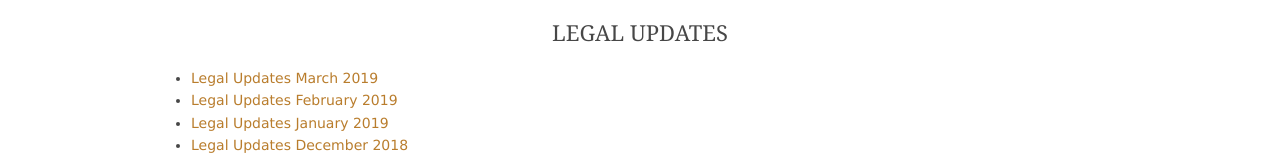
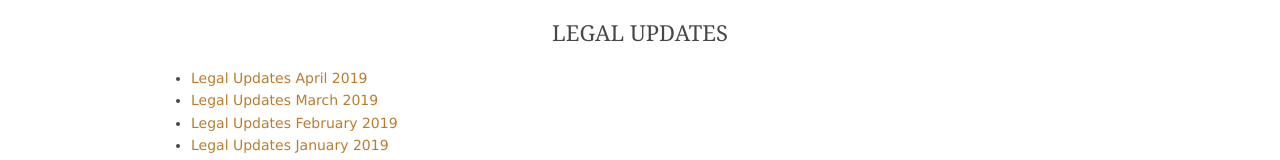
Before and after one commit to gitmnikhil/gitmnikhil.github.io, a plain HTML site: page legal.html in a window 1280 px wide. Shown: the part 602-762 px from the top of the page. Drawn offline with Linux system fonts and the light colour scheme.

Commit message:
Update legal.html

```diff
--- a/legal.html
+++ b/legal.html
@@ -105,6 +105,9 @@ Licence URI: http://www.os-templates.com/template-terms
           <h3 class="center heading">Legal Updates</h3>
           <ul>
             <li>
+              <a href="fileViewer.html?filePath=pdf/legalupdate/Legal Update -April 2019.pdf">Legal Updates April 2019</a>
+            </li>
+            <li>
               <a href="fileViewer.html?filePath=pdf/legalupdate/Legal Update -March 2019.pdf">Legal Updates March 2019</a>
             </li>
             <li>
```
